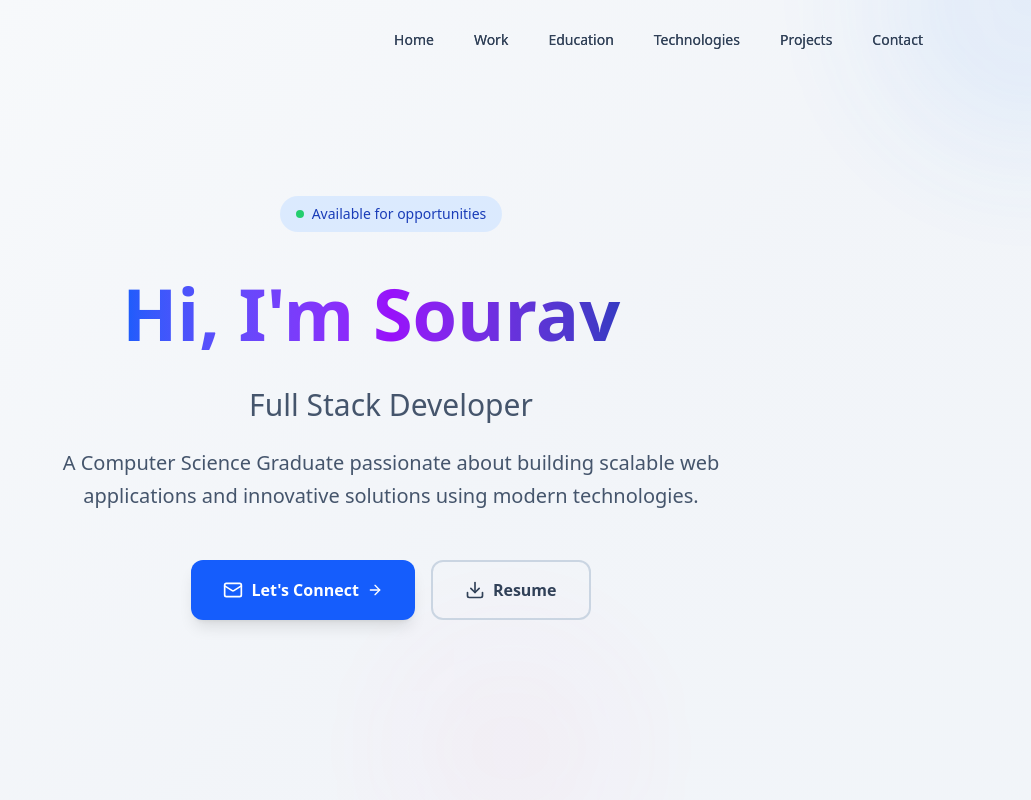
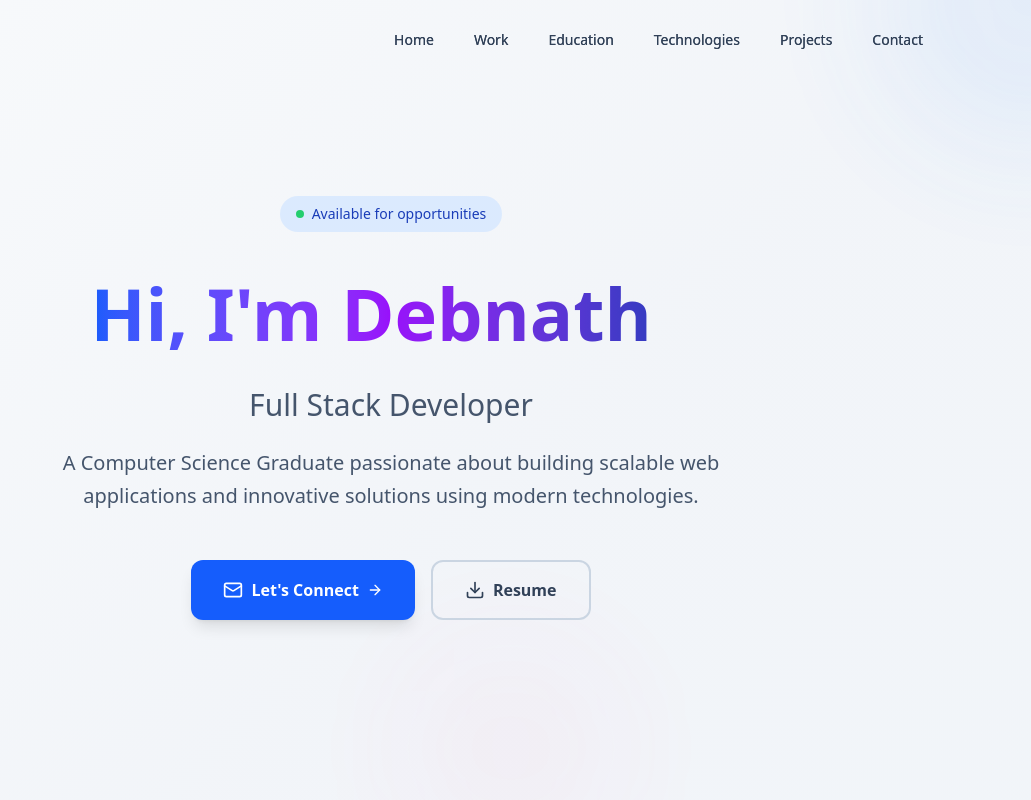
Before and after one commit to Debaneek31/my-portfolio, a Next.js app: page / in a window 1280 px wide. Shown: the top 800 px of the page, without its empty margins (249-1280 px from the left). Built offline with nearby package versions, Linux system fonts and the light colour scheme.

Commit message:
named renamed

```diff
--- a/src/app/page.js
+++ b/src/app/page.js
@@ -18,7 +18,7 @@ export default function Home() {
 
   const handleDownload = () => {
     const link = document.createElement('a');
-    link.href = '/Sourav Mishra Resume.pdf'; // must be in /public
+    link.href = '/Sourav Mishra Resume.pdf';
     link.download = 'Sourav_Mishra_Resume.pdf';
     document.body.appendChild(link);
     link.click();
@@ -52,7 +52,7 @@ export default function Home() {
             <h1 className="text-3xl sm:text-4xl md:text-5xl lg:text-6xl xl:text-7xl font-bold text-slate-900 mb-6 leading-snug text-center px-4 sm:px-6">
               <span className="bg-gradient-to-r from-blue-600 via-purple-600 to-blue-800 bg-clip-text text-transparent break-words">
                 <Typewriter
-                  words={["Hi, I'm Sourav"]}
+                  words={["Hi, I'm Debnath"]}
                   loop={false}
                   cursor
                   cursorStyle="|"
```
